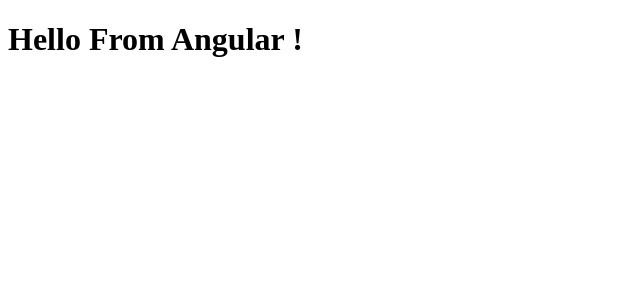
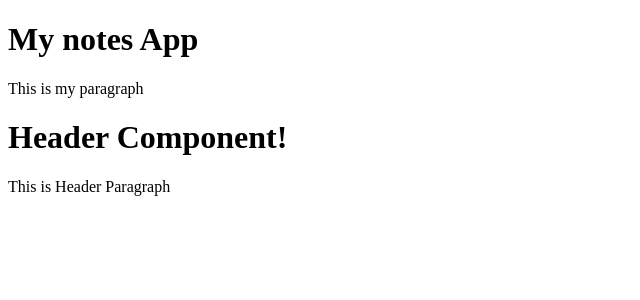
Before and after one commit to SanaShahSyeda/Angular_Practise, an Angular app: page / in a window 1280 px wide. Shown: the top 300 px of the page, without its empty margins (0-640 px from the left). Built offline with nearby package versions, Linux system fonts and the light colour scheme.

Commit message:
added new Header component using `ng generate component` command

```diff
--- a/src/app/app.component.html
+++ b/src/app/app.component.html
@@ -1 +1,4 @@
-<h1>Hello From Angular !</h1>
+<h1>My notes App</h1>
+<p>This is my paragraph</p>
+<!-- calling header component with its selector -->
+<app-header />
--- a/src/app/app.component.ts
+++ b/src/app/app.component.ts
@@ -1,12 +1,12 @@
 import { Component } from '@angular/core';
 import { RouterOutlet } from '@angular/router';
-
+import { HeaderComponent } from './header/header.component';
 @Component({
   selector: 'app-root',
   standalone: true,
-  imports: [RouterOutlet],
+  imports: [RouterOutlet, HeaderComponent],
   templateUrl: './app.component.html',
-  styleUrl: './app.component.css'
+  styleUrl: './app.component.css',
 })
 export class AppComponent {
   title = 'Angular_Practise';
--- /dev/null
+++ b/src/app/header/header.component.ts
@@ -0,0 +1,13 @@
+import { Component } from '@angular/core';
+
+@Component({
+  selector: 'app-header',
+  standalone: true,
+  imports: [],
+  template: `
+    <h1>Header Component!</h1>
+    <p>This is Header Paragraph</p>
+  `,
+  styleUrl: './header.component.css',
+})
+export class HeaderComponent {}
--- a/src/index.html
+++ b/src/index.html
@@ -1,13 +1,14 @@
-<!doctype html>
+<!DOCTYPE html>
 <html lang="en">
   <head>
-  <meta charset="utf-8">
+    <meta charset="utf-8" />
     <title>AngularPractise</title>
-  <base href="/">
-  <meta name="viewport" content="width=device-width, initial-scale=1">
-  <link rel="icon" type="image/x-icon" href="favicon.ico">
+    <base href="/" />
+    <meta name="viewport" content="width=device-width, initial-scale=1" />
+    <link rel="icon" type="image/x-icon" href="favicon.ico" />
   </head>
   <body>
     <app-root></app-root>
+    <app-header></app-header>
   </body>
 </html>
```
Also changed, not shown: src/app/header/header.component.css (added), 1 other file (tests, documents, lock files or other folders). Lines whose indentation alone changed are shown as unchanged.
